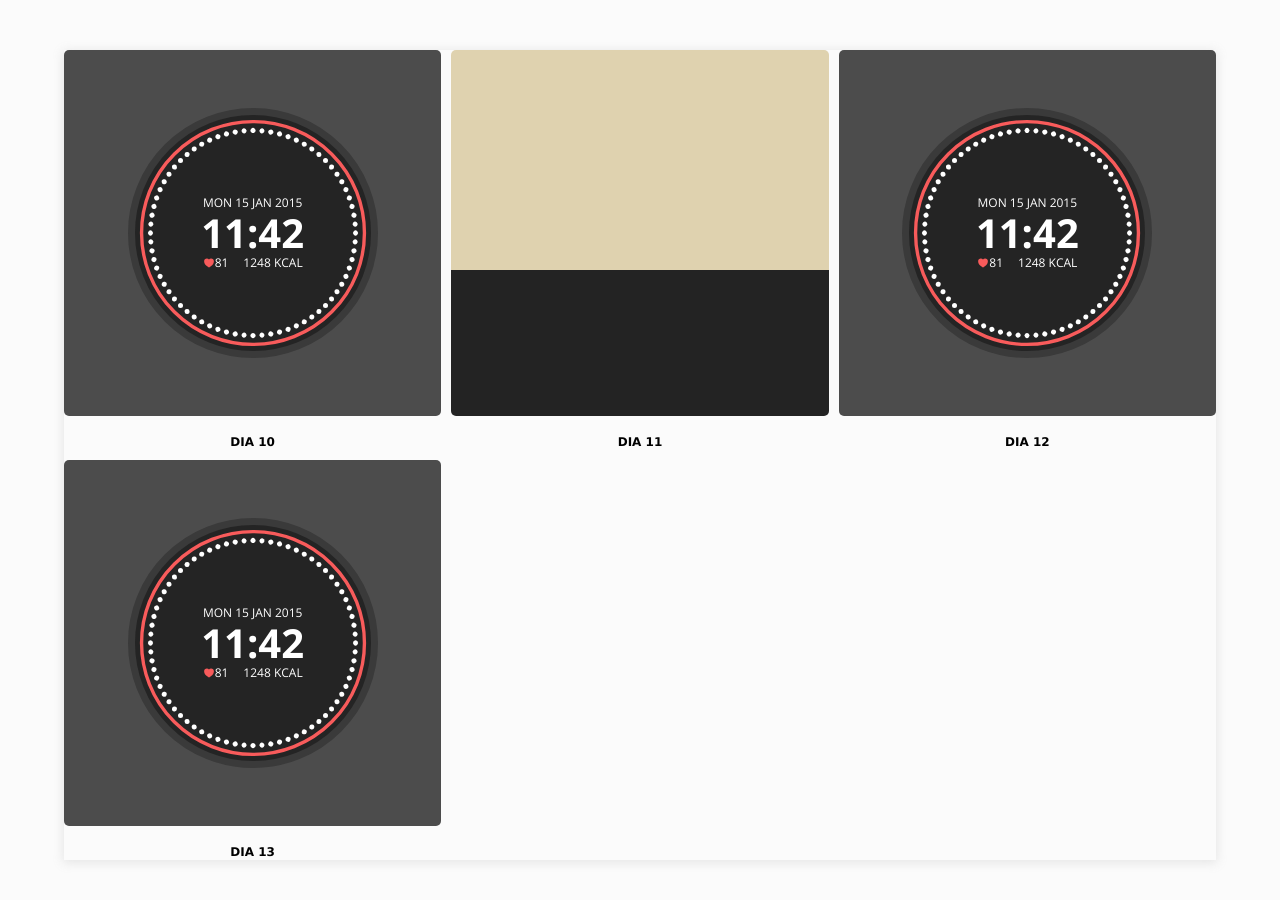
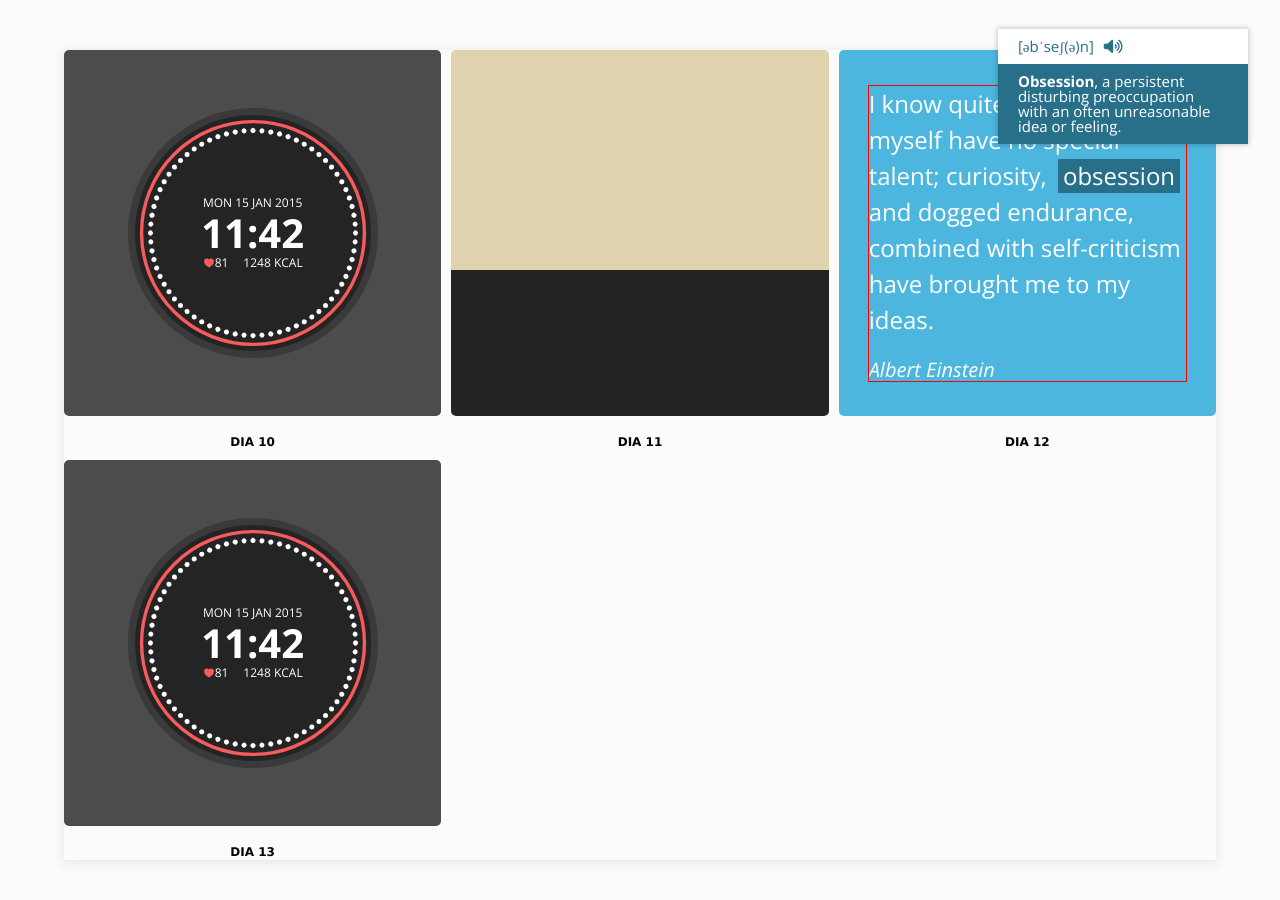
Before and after one commit to NanoSf/100DaysSASS, a website built with webpack: page src/view/index.pug in a window 1280 px wide. Built offline with nearby package versions, Linux system fonts and the light colour scheme.

Commit message:
Se actualizan dependencias para node superior a 20.0 y se avaza dia 12

```diff
--- a/package.json
+++ b/package.json
@@ -19,9 +19,9 @@
     "css-loader": "^6.10.0",
     "html-webpack-plugin": "^5.6.0",
     "mini-css-extract-plugin": "^2.8.0",
-    "node-sass": "^8.0.0",
+    "node-sass": "^9.0.0",
     "pug": "^3.0.2",
-    "pug-loader": "^2.4.0",
+    "pug-plugin": "^4.9.9",
     "sass-loader": "^14.1.0",
     "webpack": "^5.90.2",
     "webpack-cli": "^5.1.4",
--- a/src/styles/diasReto/_index.scss
+++ b/src/styles/diasReto/_index.scss
@@ -1,2 +1,3 @@
 @forward 'diaDiez';
 @forward 'diaOnce';
+@forward 'diaDoce';
--- /dev/null
+++ b/src/styles/diasReto/diaDoce.scss
@@ -0,0 +1,71 @@
+.container-12{
+    position: relative;
+    max-width: 400px;
+    max-height: 400px;
+    border-radius: 5px;
+    width: 100%;
+    height: 100%;
+    background-color: #4CB6DE;
+    padding: 3rem;
+    display: flex;
+    align-items: center;
+    font-family: 'Open Sans';;
+
+    &__message{
+        width: 100%;
+        margin: 0 auto;
+        color: white;
+        font-size: 24px;
+        outline: 1px solid red;
+
+        &-author{
+            margin-top: 20px;
+            font-style: italic;
+            font-size: 20px;
+            font-weight: 300;
+        }
+    }
+}
+
+.container-12__message-p{
+    line-height: 1.5;
+    margin: 0;
+
+    &-span{
+        position: relative;
+        display: inline-block;
+        margin: 0 5px;
+        padding: 5px;
+        line-height: 20px;
+        background-color: #286F8A;
+        line-height: 1;
+    }
+
+}
+
+.modal{
+    position: absolute;
+    top: -130px;
+    left: -60px;
+    font-size: 15px;
+    width: 250px;
+    box-shadow: 0 0 5px 1px rgba(0, 0, 0, 0.2);
+
+    &__pronounce{
+        display: block;
+        color: #286F8A;
+        background: white;
+        padding: 10px 20px;
+
+        &-icono{
+            display: inline-block;
+            margin-left: 10px;
+        }
+    }
+
+    &__text{
+        display: block;
+        background-color: #286F8A;
+        padding: 10px 20px;
+    }
+}
--- /dev/null
+++ b/src/view/dias/diasDoce.pug
@@ -0,0 +1,13 @@
+.container-12
+    .container-12__message
+        p.container-12__message-p
+            | I know quite certainly that I myself have no special talent; curiosity,
+            span.container-12__message-p-span obsession
+                span.modal
+                    span.modal__pronounce [əbˈseʃ(ə)n]
+                        span.modal__pronounce-icono.fa.fa-volume-up
+                    span.modal__text
+                        b.modal__text-bold Obsession
+                        |, a persistent disturbing preoccupation with an often unreasonable idea or feeling.
+            |and dogged endurance, combined with self-criticism have brought me to my ideas.
+        p.container-12__message-author Albert Einstein
--- a/src/view/index.pug
+++ b/src/view/index.pug
@@ -20,9 +20,10 @@ html(lang="en")
                 +cardAnimacion('DIA 11')
 
             .card
-                include dias/diaDiez.pug
+                include dias/diasDoce.pug
                 +cardAnimacion('DIA 12')
 
             .card
                 include dias/diaDiez.pug
                 +cardAnimacion('DIA 13')
+        script(src="https://kit.fontawesome.com/b18f93f57c.js" crossorigin="anonymous")
--- a/webpack.config.js
+++ b/webpack.config.js
@@ -1,6 +1,7 @@
 const path = require('path');
 const HtmlWebpackPlugin = require('html-webpack-plugin');
 const MiniCssExtractPlugin = require('mini-css-extract-plugin');
+const PugPlugin = require('pug-plugin');
 
 module.exports = {
   mode: 'development',
@@ -14,7 +15,7 @@ module.exports = {
       {
         test: /\.pug$/,
         include:  path.resolve(__dirname, 'src', 'view'),
-        use: 'pug-loader',
+        use: PugPlugin.loader,
       },
       {
         test: /\.scss$/,
```
